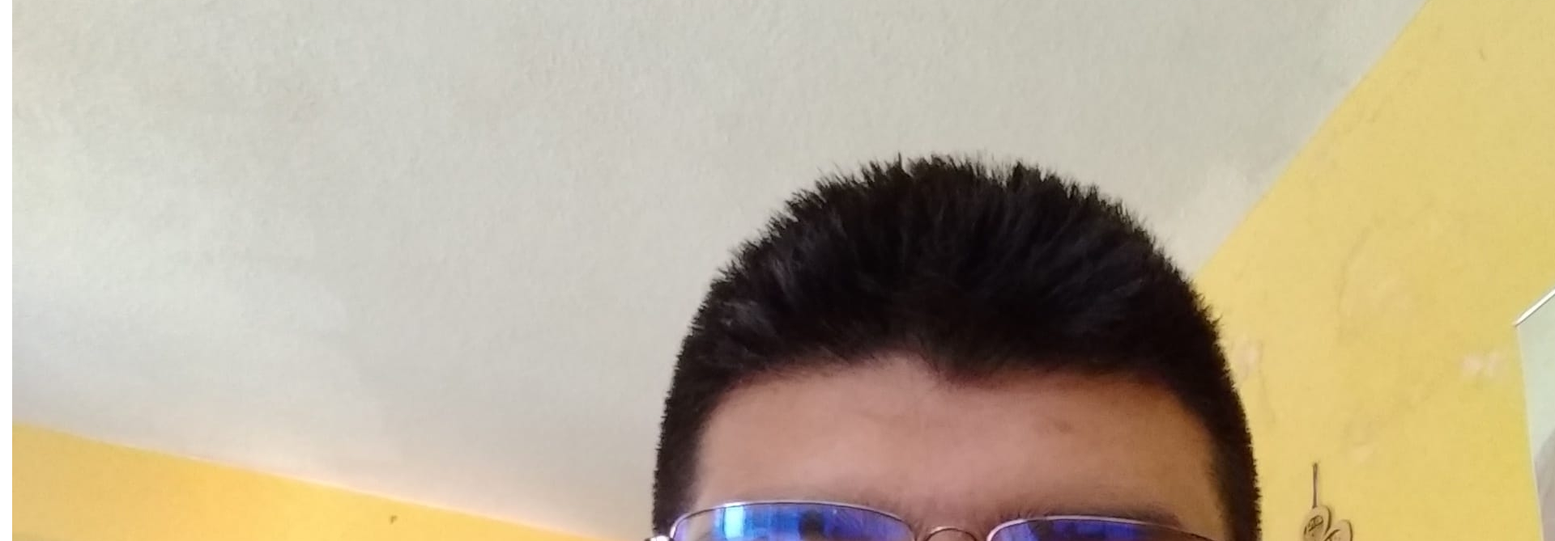
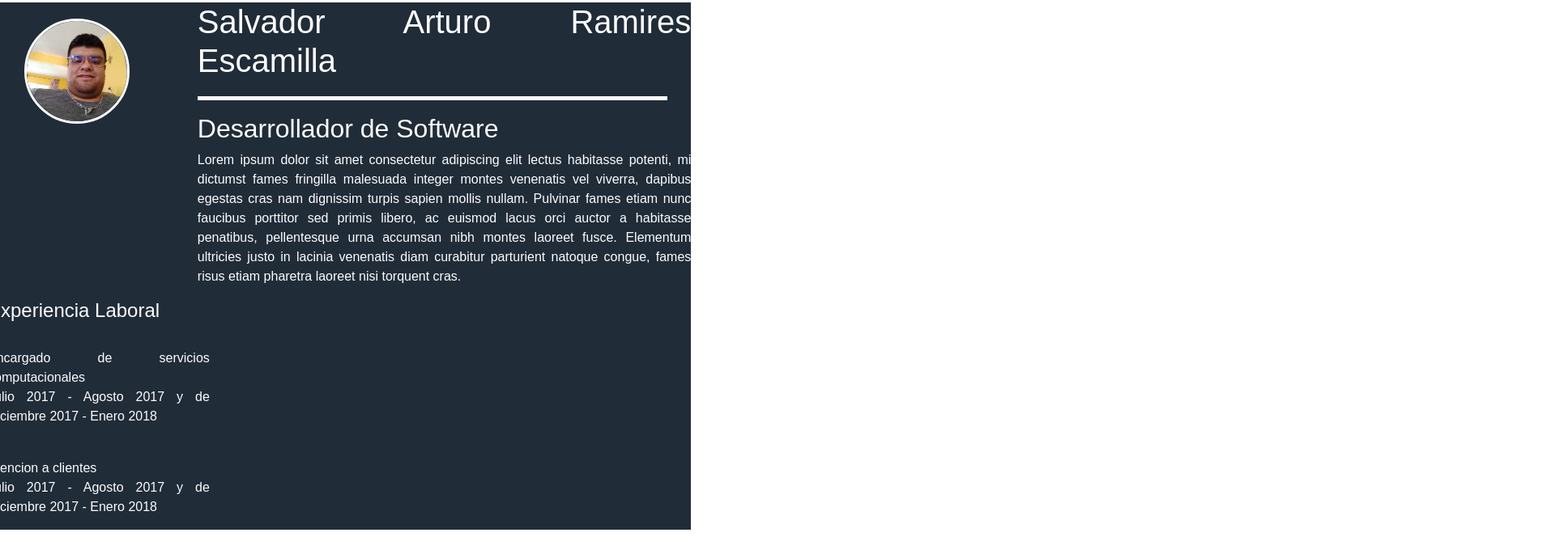
Before and after one commit to SArturoRE/Salvador_Arturo, a plain HTML site: page index.html in a window 1280 px wide. Shown: the part 47-716 px from the top of the page at 81% size, 1920 px wide, since content can reach past the window. Drawn offline with nearby package versions, Linux system fonts and the light colour scheme.

Commit message:
No quedo como queria

```diff
--- a/index.html
+++ b/index.html
@@ -7,9 +7,10 @@
 
     <!-- Bootstrap CSS -->
     <link rel="stylesheet" href="https://cdn.jsdelivr.net/npm/bootstrap@4.6.0/dist/css/bootstrap.min.css" integrity="sha384-B0vP5xmATw1+K9KRQjQERJvTumQW0nPEzvF6L/Z6nronJ3oUOFUFpCjEUQouq2+l" crossorigin="anonymous">
-
     <!-- Pondremos la fuente de los iconos que contendra la pagina-->
     <script src="https://kit.fontawesome.com/5e420bc78e.js" crossorigin="anonymous"></script>
+    <!--CSS-->
+    <link rel="stylesheet" href="style.css">
     <!--Pondremos el icono de la pestaña-->
     <link rel="icon" href="./extras/S-A.ico">
 
@@ -31,18 +32,31 @@
       </div>
 
       <div class="row">
-        <div id="col-md-12">
+        <div id="col-md-12"> <!--Div numero 1-->
           <h4 id="experiencia">Experiencia Laboral</h4>
-          <div id="experiencia-contenedor">
+          <div id="experiencia-contenedor"> <!--Div Experiencia-->
             <div>
-
+              <i><i class="fa fa-check" aria-hidden="true"></i></i>
             </div>
             <div>
-              <span id="head"></span>
+              <span id="head">Encargado de servicios computacionales</span>
+              <p>Julio 2017 - Agosto 2017 y de Diciembre 2017 - Enero 2018</p>
+             </div>
+          </div> <!--End div Esxperiencia-->
+
+          <div id="experiencia-contenedor"> <!--Div Experiencia-->
+            <div>
+              <i><i class="fa fa-check" aria-hidden="true"></i></i>
             </div>
-          </div>
-        </div>
-      </div>
+            <div>
+              <span id="head">Atencion a clientes</span>
+              <p>Julio 2017 - Agosto 2017 y de Diciembre 2017 - Enero 2018</p>
+             </div>
+          </div> <!--End div Esxperiencia-->
+
+
+        </div> <!--End div numero 1-->
+      </div> <!--End row-->
 
     </div>
 
--- a/style.css
+++ b/style.css
@@ -0,0 +1,49 @@
+body{
+    font-family: sans-serif;
+    color: #465967;
+    text-align: justify;
+}
+
+#contenedor{
+    padding: 0%;
+    margin-top: 50px;
+}
+
+#header {
+    display: grid;
+    grid-template-columns: 2fr 5fr;
+    background: #202c38;
+    color: #fcfcfe;
+}
+
+#linea{
+    width: 580px;
+    height: 5px;
+    margin-top: 20px;
+    background: #fcfcfe;
+}
+
+#nombre{
+    font-family: "Poppins",sans-serif;
+    text-transform: uppercase;
+    letter-spacing: 0.3em;
+    font-weight: bold;
+    margin-top: 20px;
+}
+
+#description{
+    letter-spacing: 0.3em;
+    margin-top: 30px;
+    font-size: 2.2em;
+}
+
+#imagen{
+    margin-top: 20px;
+    margin-bottom: 20px;
+    margin-left: 30px;
+    width: 130px;
+    height: 130px;
+
+    border: 3px solid #fcfcfe;
+    border-radius: 80%;
+}
```
